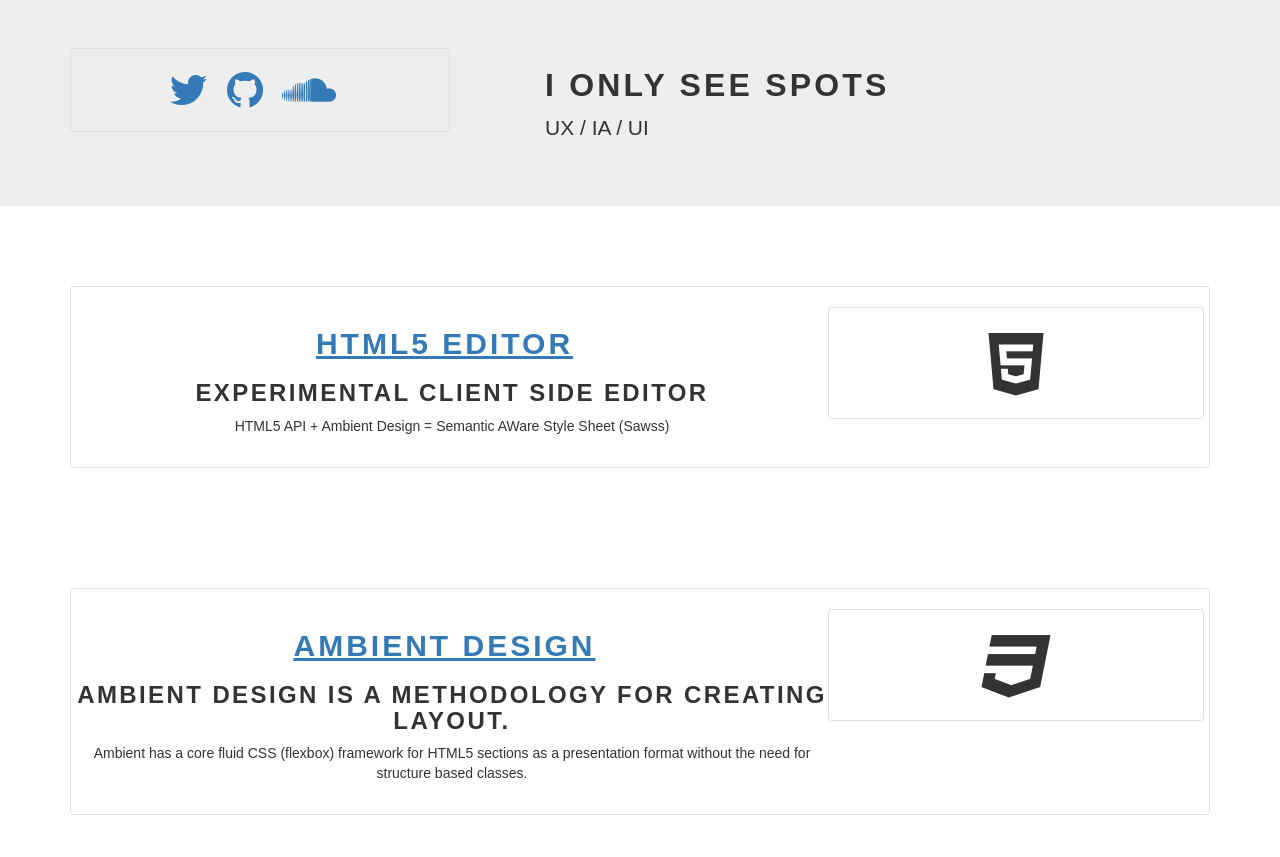
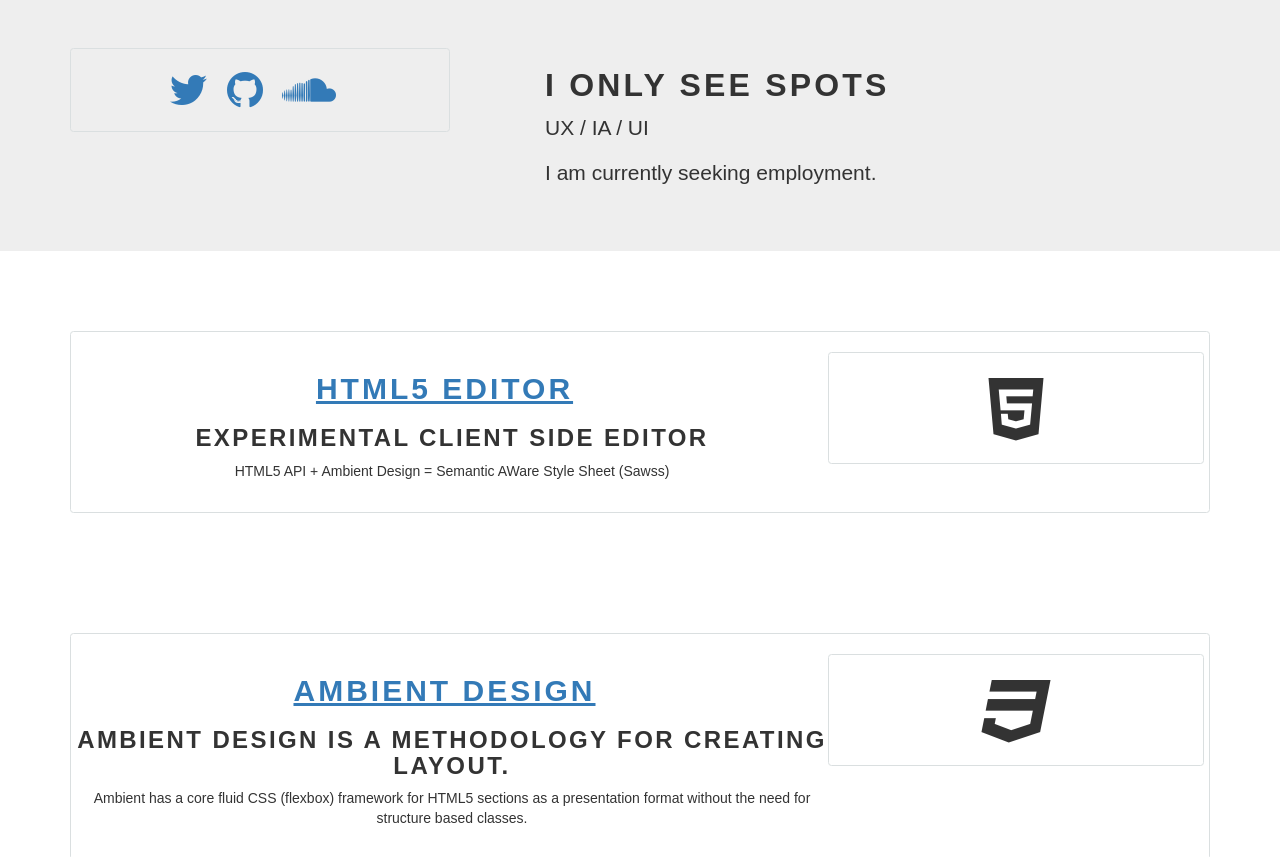
Before and after one commit to ionlyseespots/ionlyseespots.github.io, a plain HTML site: page index.html in a window 1280 px wide. Shown: the top 857 px of the page. Drawn offline with nearby package versions, Linux system fonts and the light colour scheme; a web font is replaced by a local one.

Commit message:
seeking employment

```diff
--- a/index.html
+++ b/index.html
@@ -58,6 +58,7 @@
             <div class="col-sm-7 col-sm-offset-1 col-collapse">
                 <h1>I only see spots</h1>
                 <p>UX / IA / UI</p>
+                <p>I am currently seeking employment.</p>
             </div>
         </div>
     </div>
```
